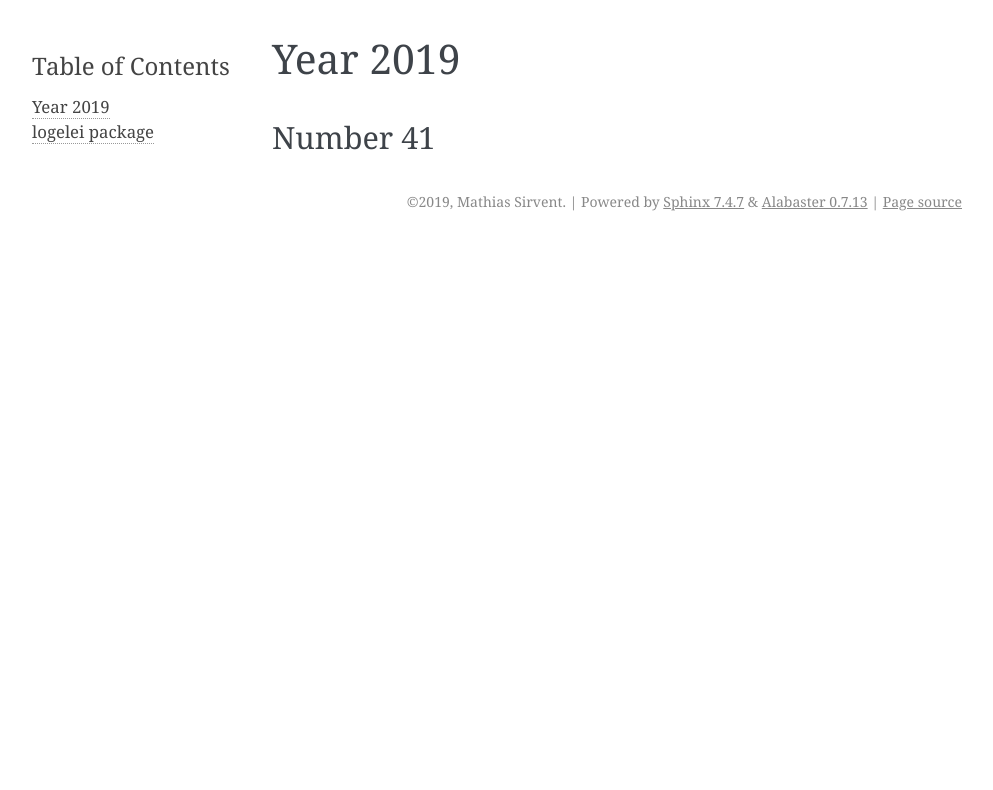
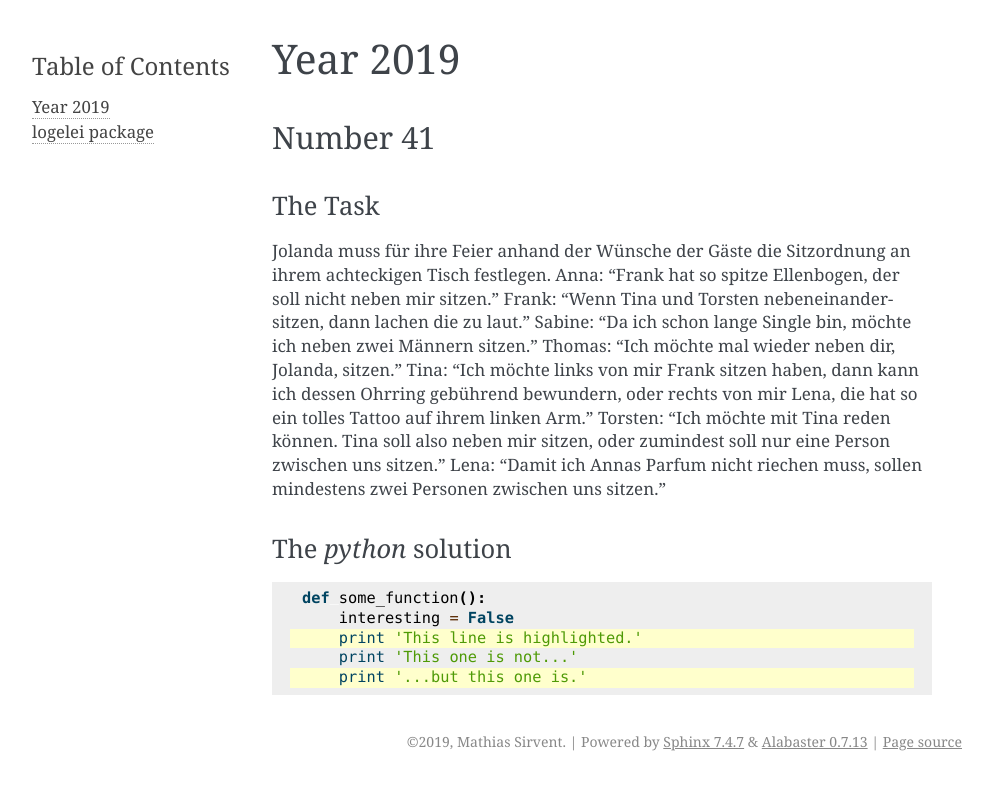
Before and after one commit to PanchoVarallo/logelei, a Sphinx documentation site: the page built from docs/source/year2019.rst, in a window 1280 px wide. Shown: the top 790 px of the page, without its empty margins (148-1141 px from the left). Built offline with Sphinx 7.4.7, drawn with Linux system fonts in a browser that asks for light colours.

Commit message:
test the doc

```diff
--- a/docs/source/year2019.rst
+++ b/docs/source/year2019.rst
@@ -3,3 +3,27 @@ Year 2019
 
 Number 41
 ---------
+
+The Task
+********
+
+Jolanda muss für ihre Feier anhand der Wünsche der Gäste die Sitzordnung an ihrem achteckigen Tisch festlegen.
+Anna: "Frank hat so spitze Ellenbogen, der soll nicht neben mir sitzen."
+Frank: "Wenn Tina und Torsten nebeneinandersitzen, dann lachen die zu laut."
+Sabine: "Da ich schon lange Single bin, möchte ich neben zwei Männern sitzen."
+Thomas: "Ich möchte mal wieder neben dir, Jolanda, sitzen."
+Tina: "Ich möchte links von mir Frank sitzen haben, dann kann ich dessen Ohrring gebührend bewundern, oder rechts von mir Lena, die hat so ein tolles Tattoo auf ihrem linken Arm."
+Torsten: "Ich möchte mit Tina reden können. Tina soll also neben mir sitzen, oder zumindest soll nur eine Person zwischen uns sitzen."
+Lena: "Damit ich Annas Parfum nicht riechen muss, sollen mindestens zwei Personen zwischen uns sitzen."
+
+The `python` solution
+*********************
+
+.. code-block:: python
+   :emphasize-lines: 3,5
+
+   def some_function():
+       interesting = False
+       print 'This line is highlighted.'
+       print 'This one is not...'
+       print '...but this one is.'
```
